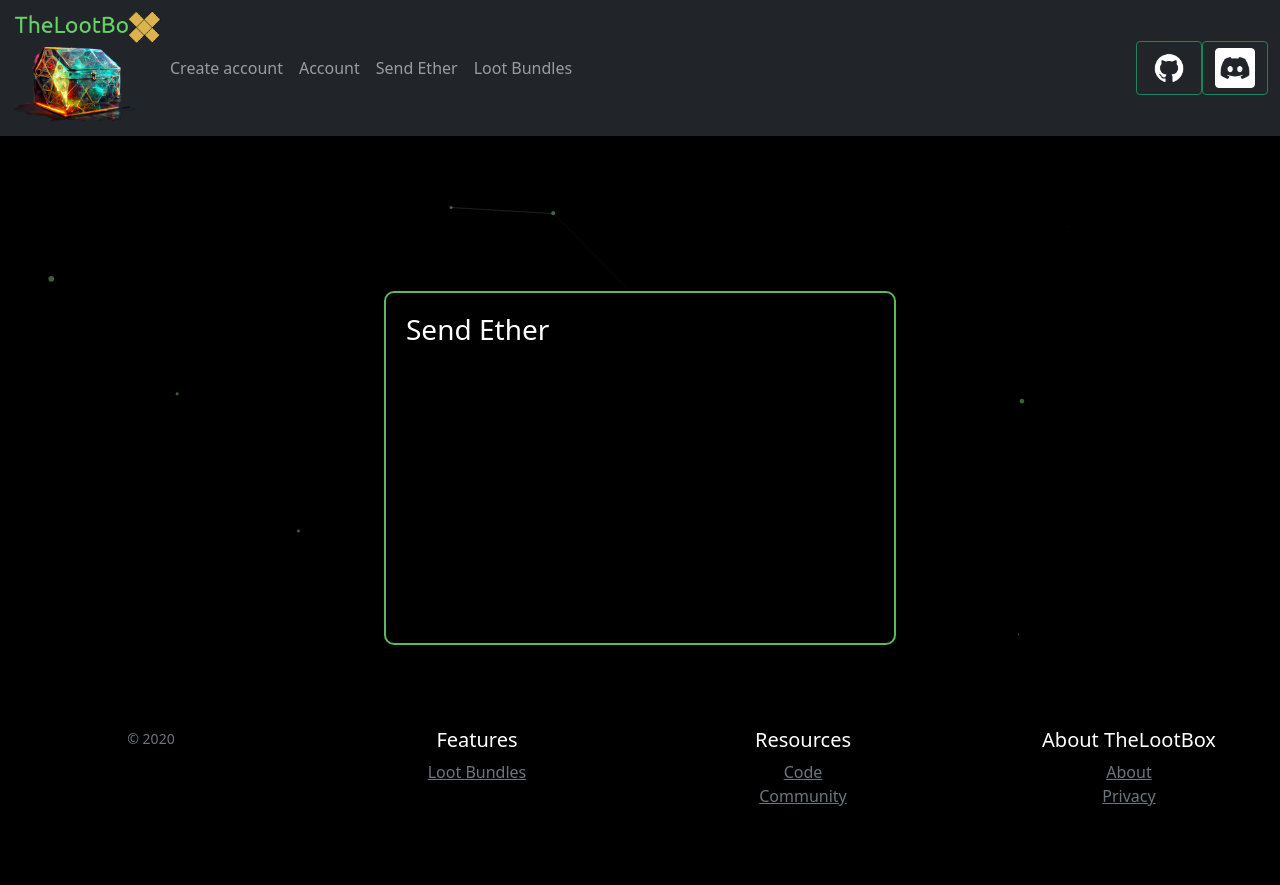
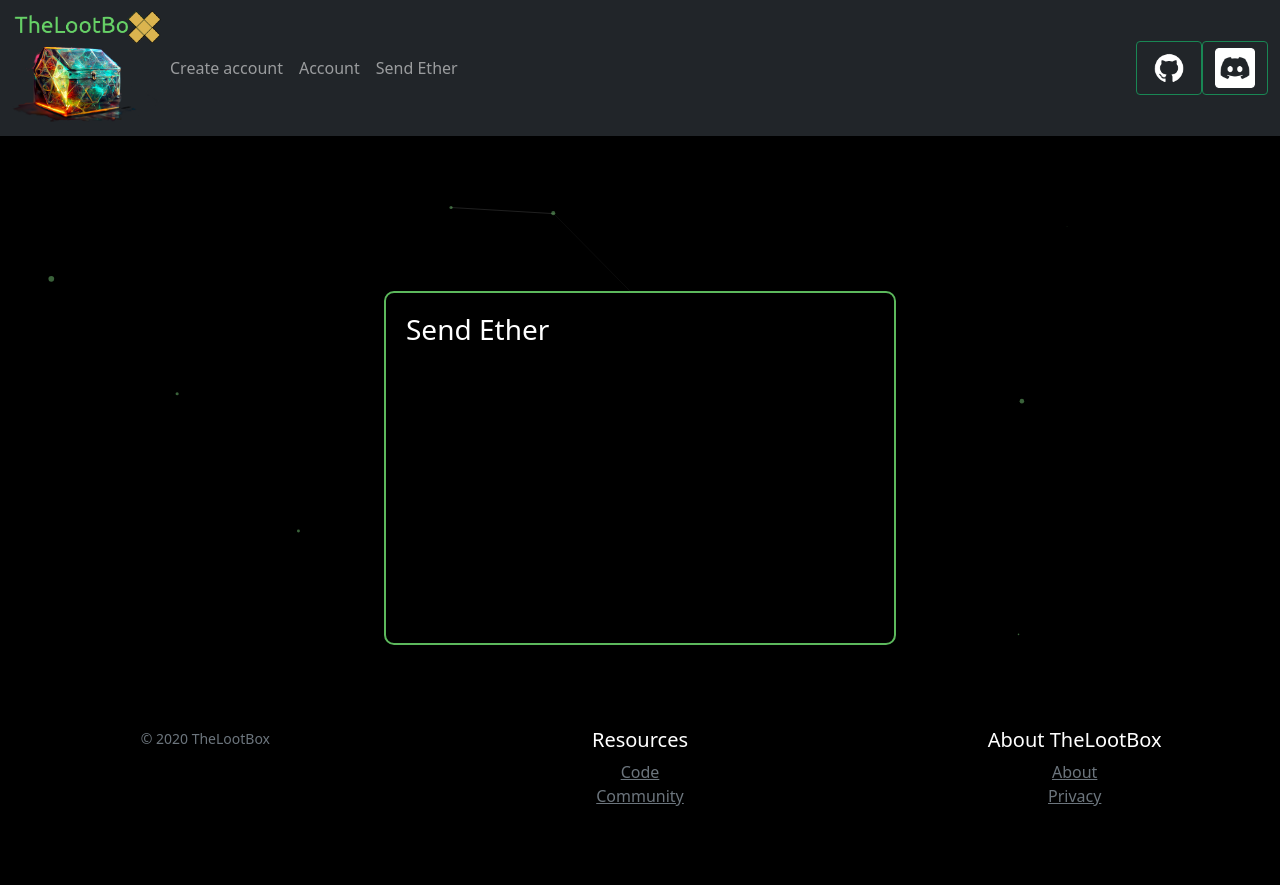
Before and after one commit to B3nac/Lichen, a Python web app: template src/TheLootBoxWallet/code/templates/send.html in a window 1280 px wide. Run offline with Jinja, Linux system fonts and the light colour scheme; the template is opened without the code that fills it: most values are stand-ins (such as "Sample title", 1, 10 or a date in 2020).

Commit message:
Remove links from base template

```diff
--- a/src/TheLootBoxWallet/code/templates/base.html
+++ b/src/TheLootBoxWallet/code/templates/base.html
@@ -22,9 +22,6 @@
           <li class="nav-item">
             <a class="nav-link" href="/send" tabindex="-1">Send Ether</a>
           </li>
-          <li class="nav-item">
-            <a class="nav-link" href="/createlootbundle" tabindex="-1">Loot Bundles</a>
-          </li>
         </ul>
           <button class="btn btn-outline-success img-size"><a href="https://github.com/TheLootBox-xyz"><img src="/static/images/github.png"></a></button>
           <button class="btn btn-outline-success img-size"><a href="https://discord.gg/pd4wupphDe"><img src="/static/images/Discord.png"></a></button>
@@ -46,13 +43,7 @@
 <footer class="footer">
   <div class="row">
     <div class="col-12 col-md">
-      <small class="d-block mb-3 text-muted">&copy; {{ year }}</small>
-    </div>
-    <div class="col-6 col-md">
-      <h5>Features</h5>
-      <ul class="list-unstyled text-small">
-        <li><a class="link-secondary" href="/createlootbundle">Loot Bundles</a></li>
-      </ul>
+      <small class="d-block mb-3 text-muted">&copy; {{ year }} TheLootBox</small>
     </div>
     <div class="col-6 col-md footer-img-size">
       <h5>Resources</h5>
@@ -64,8 +55,8 @@
     <div class="col-6 col-md">
       <h5>About TheLootBox</h5>
       <ul class="list-unstyled text-small">
-        <li><a class="link-secondary" href="https://thelootbox.xyz/about" target="_blank">About</a></li>
-        <li><a class="link-secondary" href="https://thelootbox.xyz/privacy" target="_blank">Privacy</a></li>
+        <li><a class="link-secondary" href="https://thelootbox.xyz/about">About</a></li>
+        <li><a class="link-secondary" href="https://thelootbox.xyz/privacy">Privacy</a></li>
       </ul>
     </div>
   </div>
```
